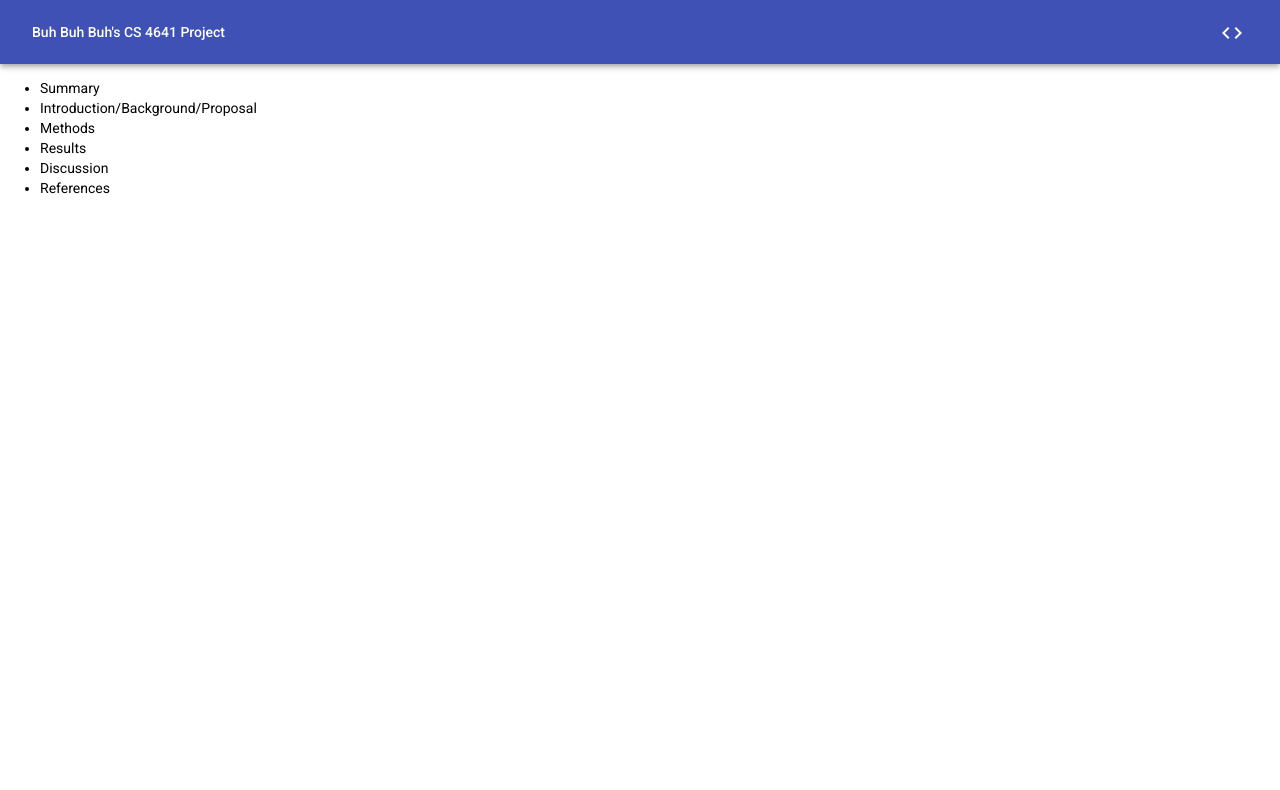
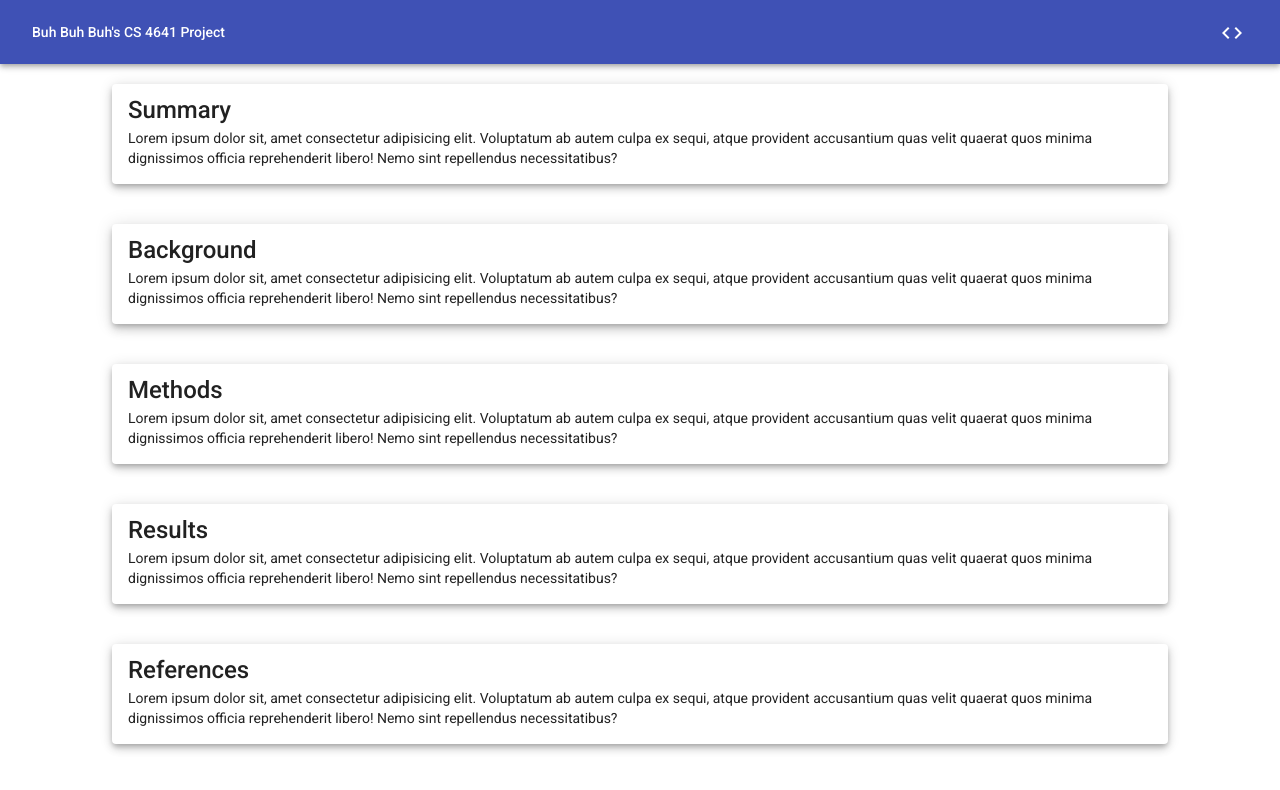
Before and after one commit to Buh-Buh-Buh/buh-buh-buh.github.io, an Angular app: page / in a window 1280 px wide. Shown: the top 790 px of the page. Built offline with nearby package versions, Linux system fonts and the light colour scheme.

Commit message:
Setup main component

```diff
--- a/src/app/app.module.ts
+++ b/src/app/app.module.ts
@@ -13,6 +13,7 @@ import { MatToolbarModule } from '@angular/material/toolbar';
 import { MatIconModule } from '@angular/material/icon';
 import { MatButtonModule } from '@angular/material/button';
 import { MatMenuModule } from '@angular/material/menu';
+import { MatCardModule } from '@angular/material/card';
 
 
 @NgModule({
@@ -32,6 +33,7 @@ import { MatMenuModule } from '@angular/material/menu';
     MatIconModule,
     MatButtonModule,
     MatMenuModule,
+    MatCardModule,
   ],
   providers: [],
   bootstrap: [AppComponent]
--- a/src/app/components/main/main.component.html
+++ b/src/app/components/main/main.component.html
@@ -1,20 +1,32 @@
-<ul>
-    <li>
-      Summary
-    </li>
-    <li>
-      Introduction/Background/Proposal
-    </li>
-    <li>
-      Methods
-    </li>
-    <li>
-      Results
-    </li>
-    <li>
-      Discussion
-    </li>
-    <li>
-      References
-    </li>
-  </ul>
+<div fxLayout="column" fxLayoutAlign="center center" width="100%">
+  <mat-card class="mat-elevation-z5">
+    <mat-card-title>Summary</mat-card-title>
+    <mat-card-content>
+      Lorem ipsum dolor sit, amet consectetur adipisicing elit. Voluptatum ab autem culpa ex sequi, atque provident accusantium quas velit quaerat quos minima dignissimos officia reprehenderit libero! Nemo sint repellendus necessitatibus?
+    </mat-card-content>
+  </mat-card>
+  <mat-card class="mat-elevation-z6">
+    <mat-card-title>Background</mat-card-title>
+    <mat-card-content>
+      Lorem ipsum dolor sit, amet consectetur adipisicing elit. Voluptatum ab autem culpa ex sequi, atque provident accusantium quas velit quaerat quos minima dignissimos officia reprehenderit libero! Nemo sint repellendus necessitatibus?
+    </mat-card-content>
+  </mat-card>
+  <mat-card class="mat-elevation-z5">
+    <mat-card-title>Methods</mat-card-title>
+    <mat-card-content>
+      Lorem ipsum dolor sit, amet consectetur adipisicing elit. Voluptatum ab autem culpa ex sequi, atque provident accusantium quas velit quaerat quos minima dignissimos officia reprehenderit libero! Nemo sint repellendus necessitatibus?
+    </mat-card-content>
+  </mat-card>
+  <mat-card class="mat-elevation-z5">
+    <mat-card-title>Results</mat-card-title>
+    <mat-card-content>
+      Lorem ipsum dolor sit, amet consectetur adipisicing elit. Voluptatum ab autem culpa ex sequi, atque provident accusantium quas velit quaerat quos minima dignissimos officia reprehenderit libero! Nemo sint repellendus necessitatibus?
+    </mat-card-content>
+  </mat-card>
+  <mat-card class="mat-elevation-z5">
+    <mat-card-title>References</mat-card-title>
+    <mat-card-content>
+      Lorem ipsum dolor sit, amet consectetur adipisicing elit. Voluptatum ab autem culpa ex sequi, atque provident accusantium quas velit quaerat quos minima dignissimos officia reprehenderit libero! Nemo sint repellendus necessitatibus?
+    </mat-card-content>
+  </mat-card>
+</div>
--- a/src/app/components/main/main.component.scss
+++ b/src/app/components/main/main.component.scss
@@ -0,0 +1,4 @@
+mat-card {
+  width: 80%;
+  margin: 20px;
+}
```
